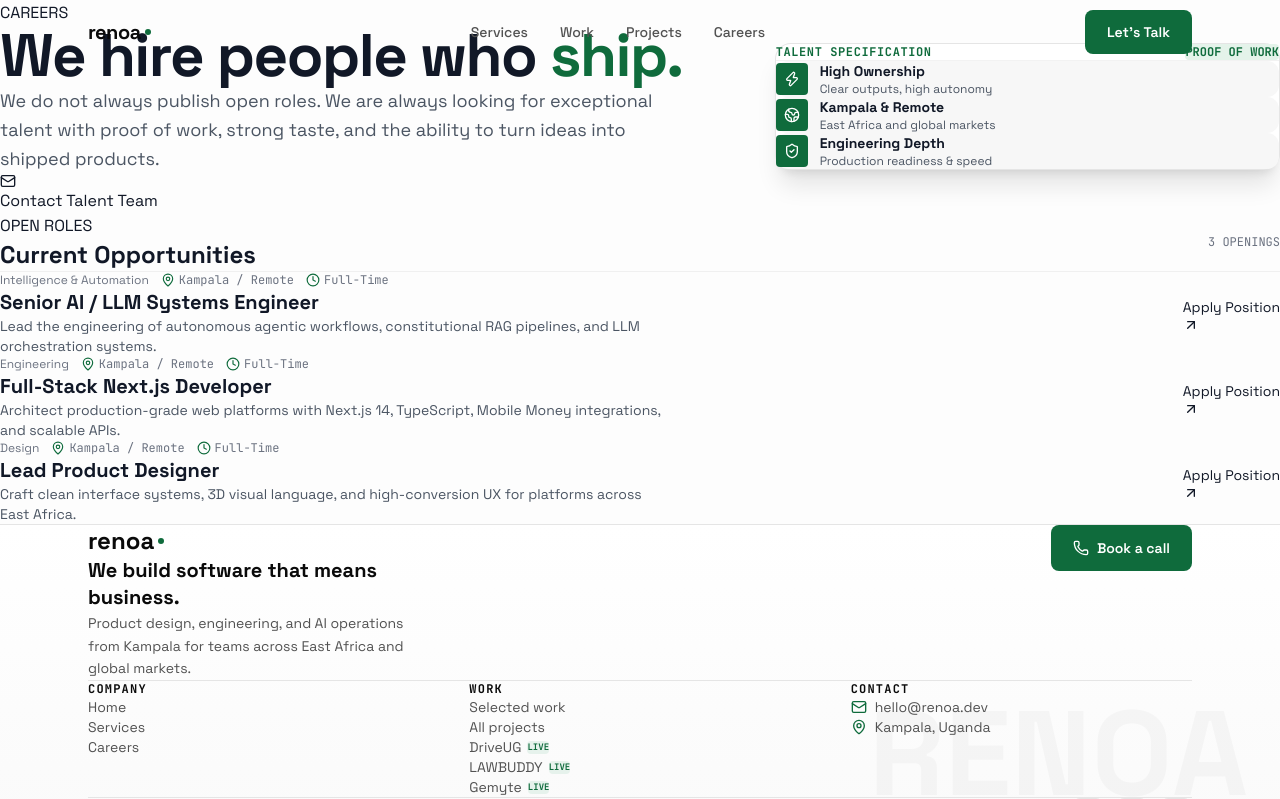
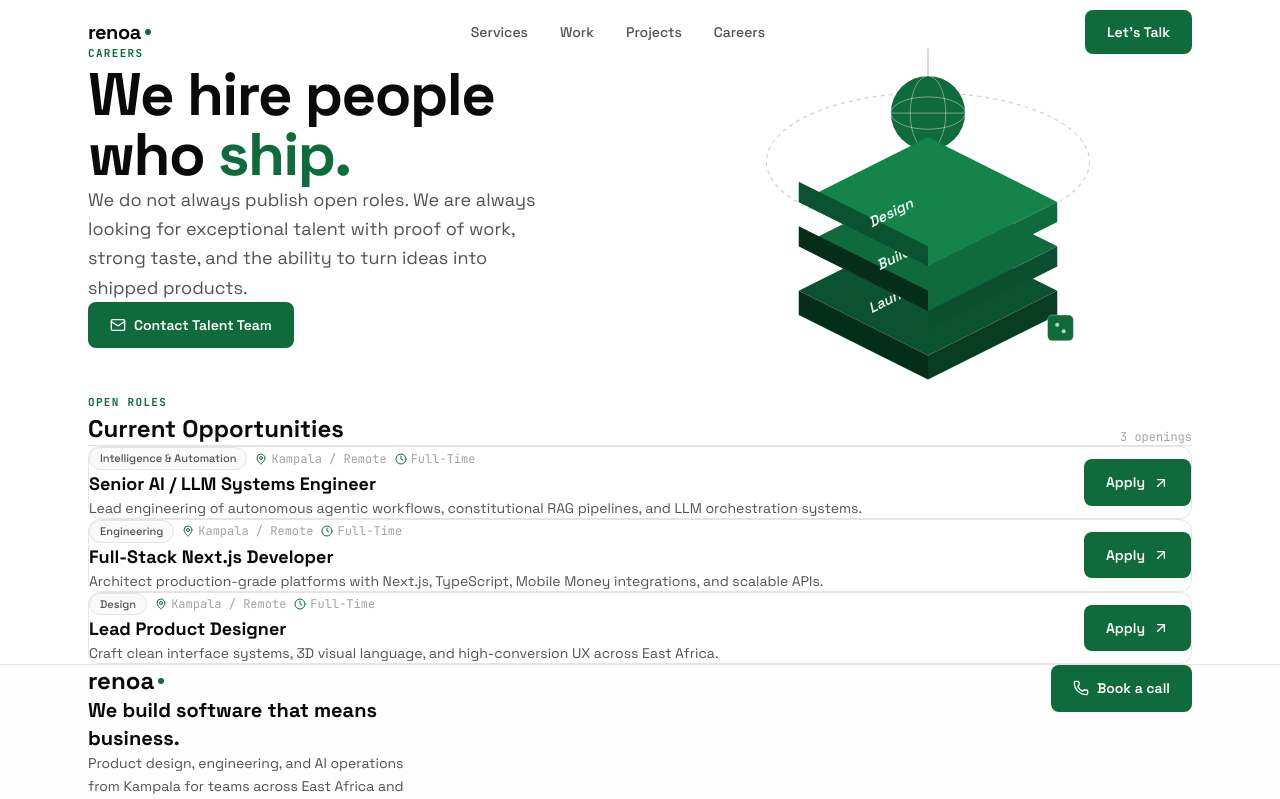
Before and after one commit to Ashelycole1/RENOA, a Next.js app: page /careers in a window 1280 px wide. Shown: the top 799 px of the page. Built offline with nearby package versions, Linux system fonts and the light colour scheme.

Commit message:
feat(pages): update Careers page with open roles and reused 3D isometric stack SVG

```diff
--- a/src/app/careers/page.tsx
+++ b/src/app/careers/page.tsx
@@ -4,169 +4,178 @@
 import Nav from "@/components/Nav";
 import Footer from "@/components/Footer";
 import BookingModal from "@/components/BookingModal";
-import { Mail, Layers, Code, Rocket, MapPin, Clock, ArrowUpRight, Zap, Globe2, ShieldCheck } from "lucide-react";
+import { Mail, MapPin, Clock, ArrowUpRight, Zap, Globe2, ShieldCheck } from "lucide-react";
 
-const OPEN_ROLES = [
+const ROLES = [
   {
     id: "ai-engineer",
     title: "Senior AI / LLM Systems Engineer",
-    department: "Intelligence & Automation",
+    dept: "Intelligence & Automation",
     location: "Kampala / Remote",
     type: "Full-Time",
-    description:
-      "Lead the engineering of autonomous agentic workflows, constitutional RAG pipelines, and LLM orchestration systems.",
+    desc: "Lead engineering of autonomous agentic workflows, constitutional RAG pipelines, and LLM orchestration systems.",
   },
   {
     id: "fullstack-dev",
     title: "Full-Stack Next.js Developer",
-    department: "Engineering",
+    dept: "Engineering",
     location: "Kampala / Remote",
     type: "Full-Time",
-    description:
-      "Architect production-grade web platforms with Next.js 14, TypeScript, Mobile Money integrations, and scalable APIs.",
+    desc: "Architect production-grade platforms with Next.js, TypeScript, Mobile Money integrations, and scalable APIs.",
   },
   {
     id: "product-designer",
     title: "Lead Product Designer",
-    department: "Design",
+    dept: "Design",
     location: "Kampala / Remote",
     type: "Full-Time",
-    description:
-      "Craft clean interface systems, 3D visual language, and high-conversion UX for platforms across East Africa.",
+    desc: "Craft clean interface systems, 3D visual language, and high-conversion UX across East Africa.",
   },
 ];
 
 export default function CareersPage() {
   const [bookingOpen, setBookingOpen] = useState(false);
   const [selectedRole, setSelectedRole] = useState<string | null>(null);
-  const [appliedRole, setAppliedRole] = useState<string | null>(null);
+  const [applied, setApplied] = useState<string | null>(null);
 
   return (
-    <div className="min-h-screen bg-[#fdfdfd] text-[#111827] selection:bg-[#0F6B3C] selection:text-white">
+    <div className="min-h-screen bg-white text-[#0a0a0a]">
       <Nav onOpenBooking={() => setBookingOpen(true)} />
 
       <main className="pt-32 pb-24">
-        <div className="container space-y-20">
-          {/* Careers Hero Section */}
-          <div className="grid grid-cols-1 lg:grid-cols-12 gap-12 items-center">
-            {/* Left Copy */}
-            <div className="lg:col-span-7 space-y-6">
-              <span className="eyebrow">CAREERS</span>
-
-              <h1 className="text-4xl sm:text-5xl lg:text-6xl font-bold text-[#111827] tracking-tight">
+        <div className="wrapper space-y-20">
+          {/* Hero */}
+          <div className="grid grid-cols-1 lg:grid-cols-2 gap-12 items-center">
+            <div className="space-y-6">
+              <span className="label">CAREERS</span>
+              <h1 className="text-5xl lg:text-6xl font-bold text-[#0a0a0a] tracking-tight">
                 We hire people who <span className="text-[#0F6B3C]">ship.</span>
               </h1>
-
-              <p className="text-lg text-[#4B5563] leading-relaxed max-w-2xl">
+              <p className="text-lg text-[#525252] leading-relaxed max-w-md">
                 We do not always publish open roles. We are always looking for exceptional talent with proof of work, strong taste, and the ability to turn ideas into shipped products.
               </p>
-
-              <div className="pt-4 flex items-center gap-4">
-                <a
-                  href="mailto:hello@renoa.dev"
-                  className="btn-primary text-base px-7 py-4"
-                >
-                  <Mail className="w-4 h-4" />
-                  <span>Contact Talent Team</span>
-                </a>
-              </div>
+              <a href="mailto:hello@renoa.dev" className="btn btn-fill self-start">
+                <Mail className="w-4 h-4" /> Contact Talent Team
+              </a>
             </div>
 
-            {/* Right Illustration Card */}
-            <div className="lg:col-span-5">
-              <div className="bg-white border border-[#0000001a] rounded-2xl p-8 shadow-xl space-y-4">
-                <div className="flex items-center justify-between border-b border-[#0000000d] pb-4">
-                  <span className="font-mono text-xs font-bold text-[#0F6B3C] uppercase tracking-wider">
-                    TALENT SPECIFICATION
-                  </span>
-                  <span className="font-mono text-xs font-bold text-[#0F6B3C] bg-[#E4F3EA] px-2.5 py-0.5 rounded">
-                    PROOF OF WORK
-                  </span>
-                </div>
+            {/* Reused 3D Isometric Stack Graphic per Section 5.8 */}
+            <div className="flex items-center justify-center">
+              <svg
+                viewBox="0 0 520 480"
+                className="w-full max-w-[420px]"
+                fill="none"
+                xmlns="http://www.w3.org/2000/svg"
+              >
+                {/* Orbit ring */}
+                <ellipse
+                  cx="260"
+                  cy="200"
+                  rx="200"
+                  ry="85"
+                  stroke="#0F6B3C"
+                  strokeOpacity="0.25"
+                  strokeWidth="1.5"
+                  strokeDasharray="5 5"
+                />
+                {/* Vertical stem */}
+                <line x1="260" y1="60" x2="260" y2="148" stroke="#0F6B3C" strokeOpacity="0.35" strokeWidth="1.5" />
 
-                <div className="space-y-3">
-                  <div className="p-4 bg-[#f7f7f7] rounded-xl flex items-center gap-3">
-                    <div className="w-8 h-8 rounded bg-[#0F6B3C] text-white flex items-center justify-center font-bold">
-                      <Zap className="w-4 h-4" />
-                    </div>
-                    <div>
-                      <h4 className="text-sm font-bold text-[#111827]">High Ownership</h4>
-                      <p className="text-xs text-[#4B5563]">Clear outputs, high autonomy</p>
-                    </div>
-                  </div>
+                {/* Globe */}
+                <g transform="translate(260,140)">
+                  <circle cx="0" cy="0" r="46" fill="#0F6B3C" />
+                  <ellipse cx="0" cy="0" rx="46" ry="20" stroke="#fff" strokeWidth="1" fill="none" strokeOpacity="0.5" />
+                  <ellipse cx="0" cy="0" rx="22" ry="46" stroke="#fff" strokeWidth="1" fill="none" strokeOpacity="0.5" />
+                  <line x1="-46" y1="0" x2="46" y2="0" stroke="#fff" strokeWidth="1" strokeOpacity="0.5" />
+                </g>
 
-                  <div className="p-4 bg-[#f7f7f7] rounded-xl flex items-center gap-3">
-                    <div className="w-8 h-8 rounded bg-[#0F6B3C] text-white flex items-center justify-center font-bold">
-                      <Globe2 className="w-4 h-4" />
-                    </div>
-                    <div>
-                      <h4 className="text-sm font-bold text-[#111827]">Kampala & Remote</h4>
-                      <p className="text-xs text-[#4B5563]">East Africa and global markets</p>
-                    </div>
-                  </div>
+                {/* ── Layer: LAUNCH (bottom) ── */}
+                <polygon points="100,360 260,440 420,360 260,280" fill="#0B5230" />
+                <polygon points="100,360 260,440 260,470 100,390" fill="#052E1A" />
+                <polygon points="260,440 420,360 420,390 260,470" fill="#083D22" />
+                <text
+                  x="190" y="388"
+                  fill="#ffffff" fillOpacity="0.9"
+                  fontSize="18" fontFamily="Space Grotesk, sans-serif"
+                  fontStyle="italic" fontWeight="600"
+                  transform="rotate(-26.5 190 388)"
+                >Launch</text>
 
-                  <div className="p-4 bg-[#f7f7f7] rounded-xl flex items-center gap-3">
-                    <div className="w-8 h-8 rounded bg-[#0F6B3C] text-white flex items-center justify-center font-bold">
-                      <ShieldCheck className="w-4 h-4" />
-                    </div>
-                    <div>
-                      <h4 className="text-sm font-bold text-[#111827]">Engineering Depth</h4>
-                      <p className="text-xs text-[#4B5563]">Production readiness & speed</p>
-                    </div>
-                  </div>
-                </div>
-              </div>
+                {/* ── Layer: BUILD (middle) ── */}
+                <polygon points="100,305 260,385 420,305 260,225" fill="#0F6B3C" />
+                <polygon points="100,305 260,385 260,360 100,280" fill="#052E1A" />
+                <polygon points="260,385 420,305 420,330 260,410" fill="#0A5030" />
+                <text
+                  x="200" y="335"
+                  fill="#ffffff" fillOpacity="0.9"
+                  fontSize="18" fontFamily="Space Grotesk, sans-serif"
+                  fontStyle="italic" fontWeight="600"
+                  transform="rotate(-26.5 200 335)"
+                >Build</text>
+
+                {/* ── Layer: DESIGN (top) ── */}
+                <polygon points="100,250 260,330 420,250 260,170" fill="#14844A" />
+                <polygon points="100,250 260,330 260,305 100,225" fill="#0B5230" />
+                <polygon points="260,330 420,250 420,275 260,355" fill="#0F6B3C" />
+                <text
+                  x="190" y="282"
+                  fill="#ffffff" fillOpacity="0.9"
+                  fontSize="18" fontFamily="Space Grotesk, sans-serif"
+                  fontStyle="italic" fontWeight="600"
+                  transform="rotate(-26.5 190 282)"
+                >Design</text>
+
+                {/* Small satellite cube */}
+                <rect x="408" y="390" width="32" height="32" rx="6" fill="#0F6B3C" />
+                <rect x="408" y="390" width="32" height="32" rx="6" stroke="#fff" strokeWidth="1" fill="none" strokeOpacity="0.4" />
+                <circle cx="420" cy="402" r="2.5" fill="#fff" fillOpacity="0.7" />
+                <circle cx="428" cy="410" r="2.5" fill="#fff" fillOpacity="0.7" />
+              </svg>
             </div>
           </div>
 
-          {/* Open Positions Section */}
-          <div className="space-y-8">
-            <div className="flex items-center justify-between border-b border-[#0000000d] pb-4">
-              <div>
-                <span className="eyebrow">OPEN ROLES</span>
-                <h2 className="text-2xl font-bold text-[#111827] mt-1">Current Opportunities</h2>
+          {/* Open Roles */}
+          <div className="space-y-6">
+            <div className="flex items-end justify-between border-b border-[#e5e5e5] pb-5">
+              <div className="space-y-1">
+                <span className="label">Open Roles</span>
+                <h2 className="text-2xl font-bold text-[#0a0a0a]">Current Opportunities</h2>
               </div>
-              <span className="text-xs font-mono text-[#6B7280]">3 OPENINGS</span>
+              <span className="text-xs font-mono text-[#a3a3a3]">{ROLES.length} openings</span>
             </div>
 
-            <div className="space-y-4">
-              {OPEN_ROLES.map((role) => (
+            <div className="space-y-3">
+              {ROLES.map((role) => (
                 <div
                   key={role.id}
-                  className="card-light p-6 sm:p-8 flex flex-col md:flex-row md:items-center justify-between gap-6 hover:border-[#0F6B3C]/40"
+                  className="card p-6 flex flex-col md:flex-row md:items-center justify-between gap-5 hover:border-[#0F6B3C]/40"
                 >
-                  <div className="space-y-2 max-w-2xl">
-                    <div className="flex flex-wrap items-center gap-3 text-xs text-[#6B7280]">
-                      <span className="badge-tag">{role.department}</span>
+                  <div className="space-y-2">
+                    <div className="flex flex-wrap items-center gap-2 text-xs text-[#a3a3a3]">
+                      <span className="tag">{role.dept}</span>
                       <span className="flex items-center gap-1 font-mono">
-                        <MapPin className="w-3.5 h-3.5 text-[#0F6B3C]" />
-                        {role.location}
+                        <MapPin className="w-3 h-3 text-[#0F6B3C]" /> {role.location}
                       </span>
                       <span className="flex items-center gap-1 font-mono">
-                        <Clock className="w-3.5 h-3.5 text-[#0F6B3C]" />
-                        {role.type}
+                        <Clock className="w-3 h-3 text-[#0F6B3C]" /> {role.type}
                       </span>
                     </div>
-
-                    <h3 className="text-xl font-bold text-[#111827]">{role.title}</h3>
-                    <p className="text-sm text-[#4B5563]">{role.description}</p>
+                    <h3 className="text-lg font-bold text-[#0a0a0a]">{role.title}</h3>
+                    <p className="text-sm text-[#525252]">{role.desc}</p>
                   </div>
 
-                  <div>
-                    {appliedRole === role.id ? (
-                      <span className="px-4 py-2.5 bg-[#E4F3EA] text-[#0F6B3C] font-semibold rounded-xl text-xs inline-block">
-                        Application Sent ✓
-                      </span>
-                    ) : (
-                      <button
-                        onClick={() => setSelectedRole(role.id)}
-                        className="btn-primary text-sm px-5 py-3 group"
-                      >
-                        <span>Apply Position</span>
-                        <ArrowUpRight className="w-4 h-4 transition-transform group-hover:translate-x-0.5 group-hover:-translate-y-0.5" />
-                      </button>
-                    )}
-                  </div>
+                  {applied === role.id ? (
+                    <span className="px-4 py-2 bg-[#E6F2EC] text-[#0F6B3C] text-xs font-semibold rounded-lg shrink-0">
+                      Application sent ✓
+                    </span>
+                  ) : (
+                    <button
+                      onClick={() => setSelectedRole(role.id)}
+                      className="btn btn-fill shrink-0 self-start md:self-auto"
+                    >
+                      Apply <ArrowUpRight className="w-4 h-4" />
+                    </button>
+                  )}
                 </div>
               ))}
             </div>
@@ -174,56 +183,44 @@
         </div>
       </main>
 
-      {/* Role Application Modal */}
+      {/* Application modal */}
       {selectedRole && (
-        <div className="fixed inset-0 z-50 flex items-center justify-center p-4 bg-black/40 backdrop-blur-sm">
-          <div className="bg-white border border-[#0000001a] rounded-2xl p-6 sm:p-8 max-w-md w-full space-y-4 shadow-2xl">
-            <h3 className="text-xl font-bold text-[#111827]">Apply for Position</h3>
-            <p className="text-sm text-[#4B5563]">
-              Submit your portfolio or GitHub link directly to the RENOA team.
+        <div className="fixed inset-0 z-50 flex items-center justify-center p-4 bg-black/30 backdrop-blur-sm">
+          <div className="bg-white border border-[#e5e5e5] rounded-2xl p-8 max-w-md w-full space-y-4 shadow-xl">
+            <h3 className="text-xl font-bold text-[#0a0a0a]">Apply for Position</h3>
+            <p className="text-sm text-[#525252]">
+              Submit your portfolio or GitHub link to the RENOA team.
             </p>
             <form
               onSubmit={(e) => {
                 e.preventDefault();
-                setAppliedRole(selectedRole);
+                setApplied(selectedRole);
                 setSelectedRole(null);
               }}
               className="space-y-3"
             >
-              <input
-                type="text"
-                required
-                placeholder="Full Name"
-                className="w-full px-4 py-2.5 bg-[#fdfdfd] border border-[#0000001a] rounded-xl text-[#111827] text-sm focus:outline-none focus:border-[#0F6B3C]"
-              />
-              <input
-                type="email"
-                required
-                placeholder="Email Address"
-                className="w-full px-4 py-2.5 bg-[#fdfdfd] border border-[#0000001a] rounded-xl text-[#111827] text-sm focus:outline-none focus:border-[#0F6B3C]"
-              />
-              <input
-                type="url"
-                required
-                placeholder="GitHub / Portfolio URL"
-                className="w-full px-4 py-2.5 bg-[#fdfdfd] border border-[#0000001a] rounded-xl text-[#111827] text-sm focus:outline-none focus:border-[#0F6B3C]"
-              />
+              {["Full Name", "Email Address", "GitHub / Portfolio URL"].map((ph, i) => (
+                <input
+                  key={ph}
+                  type={i === 1 ? "email" : i === 2 ? "url" : "text"}
+                  required
+                  placeholder={ph}
+                  className="w-full px-4 py-2.5 bg-[#fafafa] border border-[#e5e5e5] rounded-lg text-sm text-[#0a0a0a] placeholder-[#a3a3a3] focus:outline-none focus:border-[#0F6B3C] transition-colors"
+                />
+              ))}
               <textarea
                 rows={3}
-                placeholder="Brief intro or recent products shipped..."
-                className="w-full px-4 py-2.5 bg-[#fdfdfd] border border-[#0000001a] rounded-xl text-[#111827] text-sm resize-none focus:outline-none focus:border-[#0F6B3C]"
+                placeholder="Recent products shipped or brief intro..."
+                className="w-full px-4 py-2.5 bg-[#fafafa] border border-[#e5e5e5] rounded-lg text-sm text-[#0a0a0a] placeholder-[#a3a3a3] resize-none focus:outline-none focus:border-[#0F6B3C] transition-colors"
               />
-              <div className="flex gap-2 pt-2">
-                <button
-                  type="submit"
-                  className="flex-1 py-2.5 bg-[#0F6B3C] hover:bg-[#0B5230] text-white font-semibold rounded-xl text-sm transition-colors"
-                >
+              <div className="flex gap-3 pt-1">
+                <button type="submit" className="flex-1 btn btn-fill justify-center">
                   Submit Application
                 </button>
                 <button
                   type="button"
                   onClick={() => setSelectedRole(null)}
-                  className="px-4 py-2.5 bg-[#f7f7f7] text-[#4B5563] rounded-xl text-sm"
+                  className="btn btn-outline"
                 >
                   Cancel
                 </button>
```
